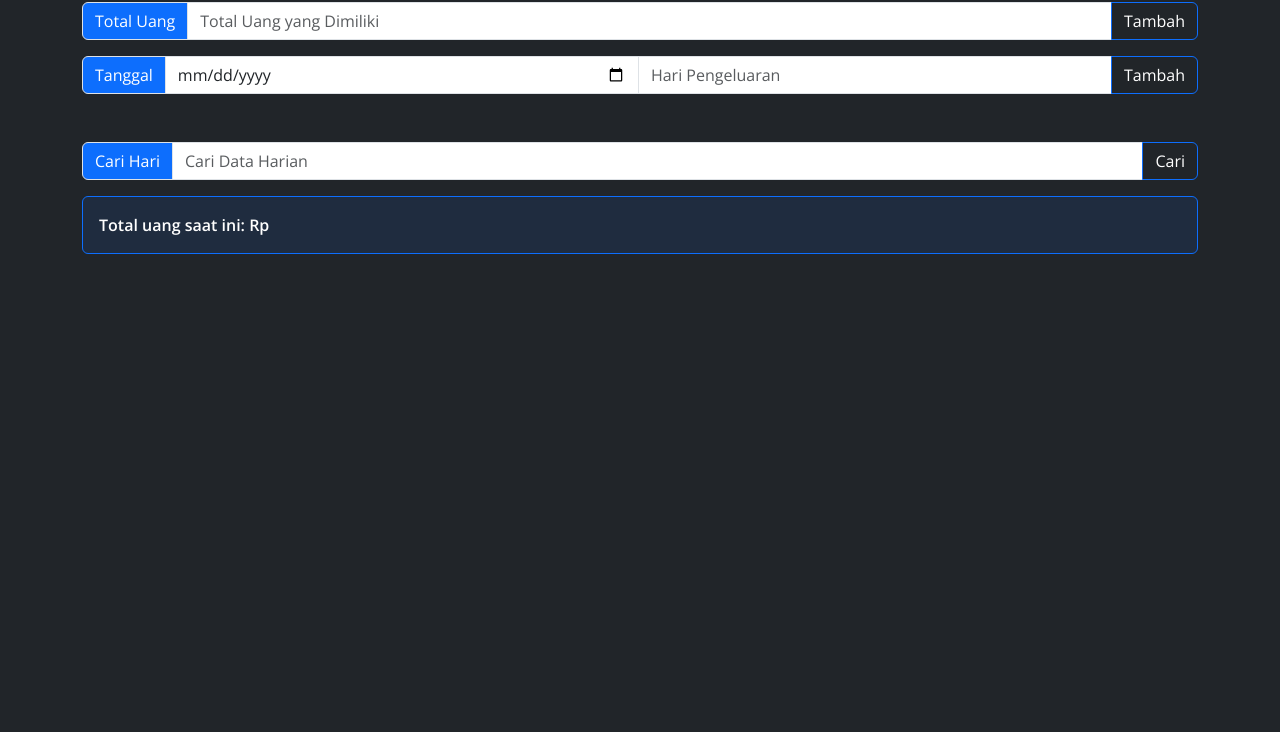
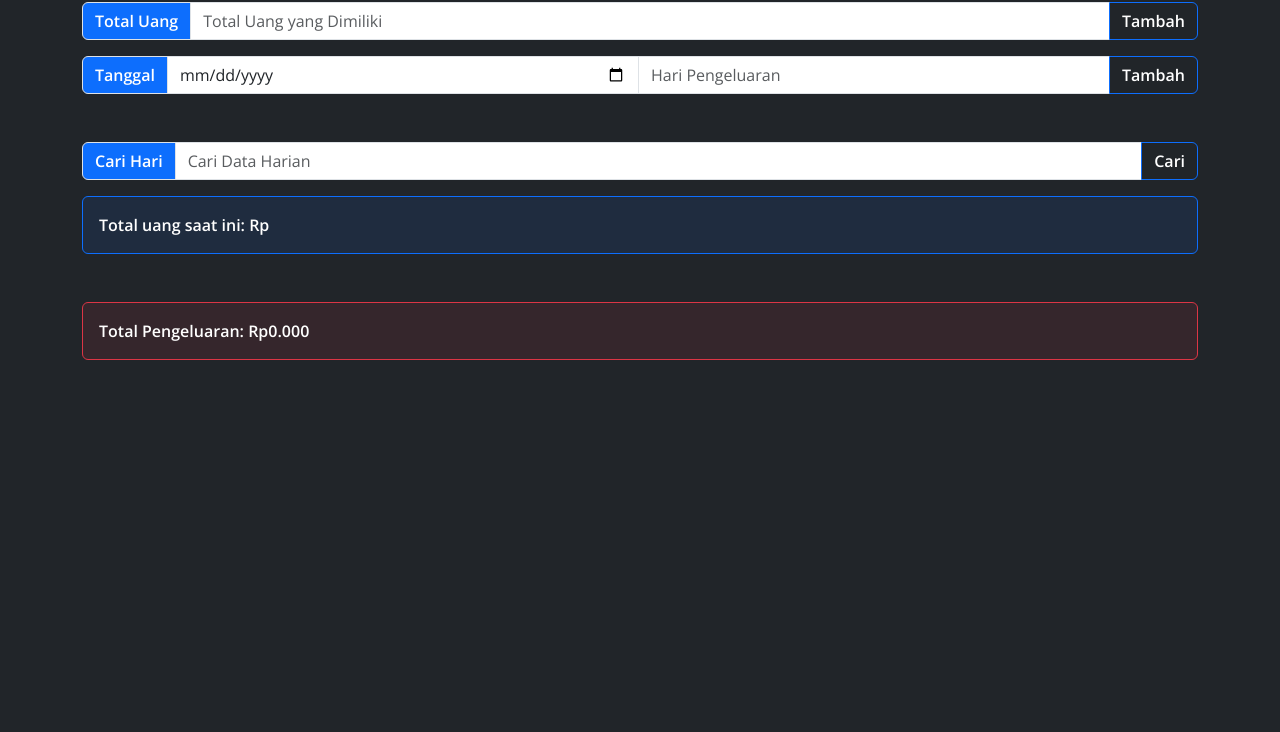
Before and after one commit to ridhoSetia/pencatat-pengeluaran, a plain HTML site: page index.html in a window 1280 px wide. Shown: the part 68-800 px from the top of the page. Drawn offline with nearby package versions, Linux system fonts and the light colour scheme.

Commit message:
menambah fitur total semua pengeluaran

```diff
--- a/index.html
+++ b/index.html
@@ -21,14 +21,17 @@
         font-family: "Open Sans", sans-serif;
         font-weight: 600;
       }
+      body {
+        overflow-y: scroll;
+      }
     </style>
   </head>
 
   <body class="bg-dark">
     <div class="container mt-3">
-      <h2 class="mb-3 text-white">Pencatat Pengeluaran</h2>
+      <h2 class="mb-3 text-white fw-bold">Pencatat Pengeluaran</h2>
       <div class="input-group mb-3">
-        <span class="input-group-text bg-primary text-white">Total Uang</span>
+        <span class="input-group-text bg-primary text-white fw-semibold">Total Uang</span>
         <input
           type="text"
           class="form-control"
@@ -37,7 +40,7 @@
           id="inputTotalUang"
         />
         <button
-          class="btn btn-outline-primary text-white"
+          class="fw-semibold btn btn-outline-primary text-white"
           type="button"
           id="buttonTotalUang"
         >
@@ -46,7 +49,7 @@
       </div>
 
       <div class="input-group mb-3">
-        <span class="input-group-text bg-primary text-white">Tanggal</span>
+        <span class="input-group-text bg-primary text-white fw-semibold">Tanggal</span>
         <input
           type="date"
           class="form-control"
@@ -62,7 +65,7 @@
           id="inputHari"
         />
         <button
-          class="btn btn-outline-primary text-white"
+          class="fw-semibold btn btn-outline-primary text-white"
           type="button"
           id="buttonDate"
         >
@@ -71,7 +74,7 @@
       </div>
 
       <div class="input-group mb-3 mt-5">
-        <span class="input-group-text bg-primary text-white">Cari Hari</span>
+        <span class="input-group-text bg-primary text-white fw-semibold">Cari Hari</span>
         <input
           type="text"
           class="form-control"
@@ -80,7 +83,7 @@
           id="inputCariItemPerhari"
         />
         <button
-          class="btn btn-outline-primary text-white"
+          class="fw-semibold btn btn-outline-primary text-white"
           type="button"
           id="buttonCari"
         >
@@ -95,7 +98,14 @@
         Total uang saat ini: Rp
       </div>
 
-      <div class="accordion" id="dataPerhari"></div>
+      <div class="accordion mt-3" id="dataPerhari"></div>
+
+      <div
+        class="bg-danger bg-opacity-10 border border-danger rounded p-3 mt-5 text-white"
+        id="totalSemuaPengeluaran"
+      >
+        Total Pengeluaran: Rp
+      </div>
     </div>
 
     <script
--- a/script.js
+++ b/script.js
@@ -23,6 +23,9 @@ function muatDataDariStorage() {
     // Memperbarui tampilan total uang
     updateTotalUangUI(totalUang);
   }
+
+  // Hitung dan tampilkan total pengeluaran semua hari
+  totalSemuaPengeluaran();
 }
 
 function renderData(data) {
@@ -33,7 +36,7 @@ function renderData(data) {
     const hari = item.hari;
     const tanggal = item.tanggal;
     const accordionItem = document.createElement("div");
-    accordionItem.className = "accordion-item mt-3";
+    accordionItem.className = "accordion-item";
     accordionItem.id = `itemPerhari-${tanggal}`;
 
     accordionItem.innerHTML = `
@@ -102,6 +105,9 @@ function renderData(data) {
     dataPerhari.appendChild(accordionItem);
     renderPengeluaran(item.pengeluaran, tanggal);
   });
+
+  // Hitung dan tampilkan total pengeluaran semua hari setelah render data
+  totalSemuaPengeluaran();
 }
 
 // Event listener untuk tombol Tambah Total Uang
@@ -140,7 +146,7 @@ function updateTotalUangUI(total) {
     total
   )}.000`;
   if (total === NaN) {
-    total = o;
+    total = 0;
   }
 }
 
@@ -234,6 +240,9 @@ function hapusPengeluaran(tanggal, index) {
 
     // Memperbarui tampilan total uang
     updateTotalUangUI(totalUang);
+
+    // Hitung dan tampilkan total pengeluaran semua hari
+    totalSemuaPengeluaran();
   }
 }
 
@@ -260,6 +269,9 @@ function hapusHari(tanggal) {
   }
 
   localStorage.setItem(STORAGE_KEY, JSON.stringify(newDataPengeluaran));
+
+  // Hitung dan tampilkan total pengeluaran semua hari
+  totalSemuaPengeluaran();
 }
 
 // Fungsi untuk menambah pengeluaran
@@ -306,6 +318,9 @@ function tambahPengeluaran(tanggal) {
 
   // Memperbarui tampilan pengeluaran
   renderPengeluaran(dataPengeluaran[index].pengeluaran, tanggal);
+
+  // Hitung dan tampilkan total pengeluaran semua hari
+  totalSemuaPengeluaran();
 }
 
 // Fungsi untuk mencari hari pengeluaran
@@ -328,6 +343,33 @@ function cariHariPengeluaran(keyword) {
   renderData(hasilPencarian);
 }
 
+// Fungsi untuk menghitung total semua pengeluaran
+function totalSemuaPengeluaran() {
+  const dataBerseri = localStorage.getItem(STORAGE_KEY);
+  let data = JSON.parse(dataBerseri);
+
+  if (!data || !Array.isArray(data)) {
+    data = []; // Atur data ke array kosong jika tidak ada atau bukan array
+  }
+
+  let totalPengeluaran = 0;
+
+  data.forEach((item) => {
+    item.pengeluaran.forEach((pengeluaran) => {
+      totalPengeluaran += parseFloat(
+        pengeluaran.pengeluaran.replace(/[^\d.-]/g, "")
+      );
+    });
+  });
+
+  const totalSemuaPengeluaranElement = document.getElementById(
+    "totalSemuaPengeluaran"
+  );
+  totalSemuaPengeluaranElement.textContent = `Total Pengeluaran: Rp${rupiah.format(
+    totalPengeluaran
+  )}.000`;
+}
+
 // Memuat data saat dokumen selesai dimuat
 document.addEventListener("DOMContentLoaded", function () {
   muatDataDariStorage();
```
